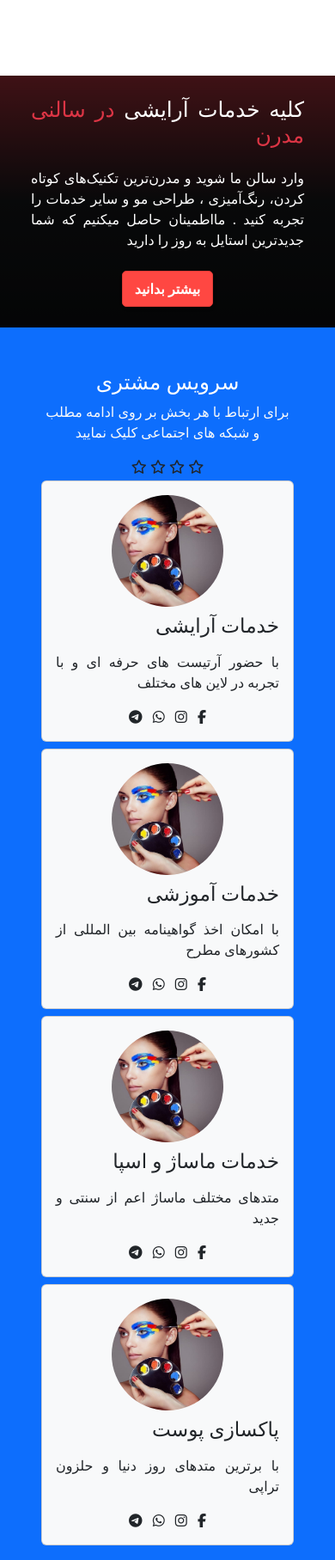
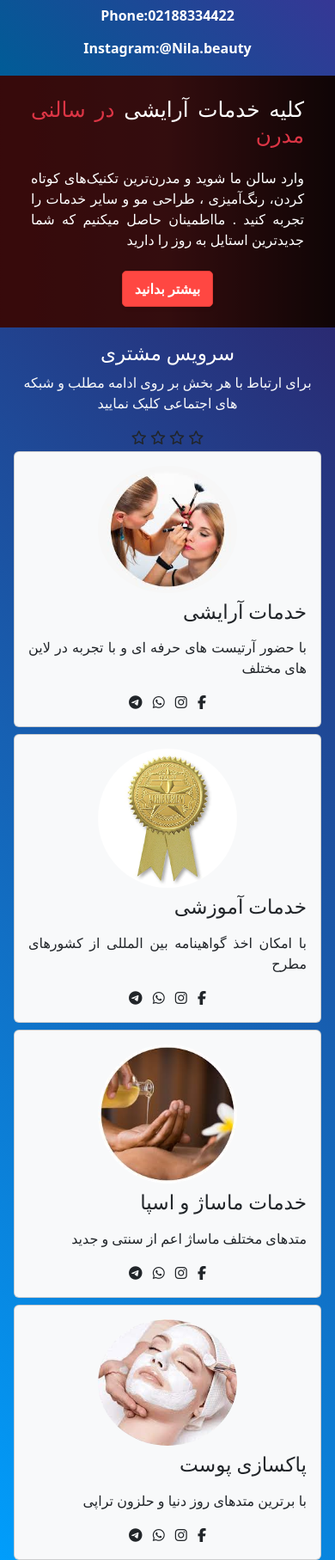
Before and after one commit to Narges-Fateh/Narges-Fateh.github.io, a plain HTML site: page index.html in a window 390 px wide. Shown: the top 1815 px of the page at 86% size. Drawn offline with nearby package versions, Linux system fonts and the light colour scheme.

Commit message:
linear gradient for banners

```diff
--- a/css/index.css
+++ b/css/index.css
@@ -182,3 +182,21 @@
 p,h1,h2,h3,h4{
     text-align: justify;
 }
+
+.backg-gra{
+    background: linear-gradient(45deg,#005C97,#363795);
+}
+.backg-gra2{
+    background: linear-gradient(90deg,#d62121,#c72c2c,#3a1111);
+}
+.backg-gra3{
+    background: linear-gradient(45deg,#009ffd,#2a2a72);
+}
+
+.nana{
+    padding-left: 0;
+    padding-right: 0;
+}
+.backg-gra4{
+    background: linear-gradient(45deg,#009ffd,#2a2a72);
+}
--- a/index.html
+++ b/index.html
@@ -57,7 +57,7 @@
 
 
 
-  <div class="container-fluid fir-stra text-white d-sm-block d-md-none text-center py-1 fw-bold ">
+  <div class="container-fluid backg-gra text-white d-sm-block d-md-none text-center py-1 fw-bold ">
     <div class="row">
 
       <div class="col-12">
@@ -106,7 +106,7 @@
 
 
 
-  <section class=" bg-dark ban2 text light p-4 text-center ">
+  <section class=" bg-dark ban2 text light p-4 text-center backg-gra2">
     <div class="container">
       <div class="row d-sm-flex align-items-center justify-content-center">
         <div class="col-sm-12 col-md-6">
@@ -123,8 +123,8 @@
 
 
 
-  <div class="container-fluid bg-primary p-5 d-sm-block d-md-none">
-    <h2 class="text-center text-white">سرویس مشتری</h2>
+  <div class="container-fluid bg-primary p-3 d-sm-block d-md-none backg-gra3">
+    <h3 class="text-center text-sm-center text-white">سرویس مشتری</h2>
     <p class="text-center text-light mb-3">برای ارتباط با هر بخش بر روی ادامه مطلب و شبکه های اجتماعی کلیک نمایید</p>
     <div class="text-center">
       <i class="fa-regular fa-star"></i>
@@ -137,7 +137,7 @@
 
         <div class="card bg-light my-1">
           <div class="card-body text-center">
-            <img src="images/makee.jpg" class="rounded-circle mb-2 w-50">
+            <img src="images/makeup-circle.jpg" class="rounded-circle mb-2 w-50">
             <h3 class="card-title mb-3">خدمات آرایشی</h3>
             <p class="card-text">با حضور آرتیست های حرفه ای و با تجربه در لاین های مختلف</p>
             <a href="#"><i class="fa-brands fa-facebook-f text-dark mx-1"></i></a>
@@ -159,7 +159,7 @@
 
         <div class="card bg-light my-1">
           <div class="card-body text-center">
-            <img src="images/makee.jpg" class="rounded-circle mb-2 w-50">
+            <img src="images/certificate.webp" class="rounded-circle mb-2 w-50">
             <h3 class="card-title mb-3">خدمات آموزشی</h3>
             <p class="card-text">با امکان اخذ گواهینامه بین المللی از کشورهای مطرح</p>
             <a href="#"><i class="fa-brands fa-facebook-f text-dark mx-1"></i></a>
@@ -183,7 +183,7 @@
 
         <div class="card bg-light my-1">
           <div class="card-body text-center">
-            <img src="images/makee.jpg" class="rounded-circle mb-2 w-50">
+            <img src="images/massage-oil.jpg" class="rounded-circle mb-2 w-50">
             <h3 class="card-title mb-3">خدمات ماساژ و اسپا</h3>
             <p class="card-text">متدهای مختلف ماساژ اعم از سنتی و جدید</p>
             <a href="#"><i class="fa-brands fa-facebook-f text-dark mx-1"></i></a>
@@ -202,7 +202,7 @@
 
         <div class="card bg-light my-1">
           <div class="card-body text-center">
-            <img src="images/makee.jpg" class="rounded-circle mb-2 w-50">
+            <img src="images/skin-therapy.jpg" class="rounded-circle mb-2 w-50">
             <h3 class="card-title mb-3">پاکسازی پوست</h3>
             <p class="card-text">با برترین متدهای روز دنیا و حلزون تراپی</p>
             <a href="#"><i class="fa-brands fa-facebook-f text-dark mx-1"></i></a>
@@ -239,7 +239,7 @@
 
 
 
-  <div class="container">
+  <div class="container mt-1">
     <div class="row">
 
       <div class="col-12 col-md-4 mt-md-2 text-md-center remove"><img src="images/bri.jpg" class="img-fluid"></div>
@@ -344,9 +344,9 @@
 
 
 
-    <div class="container-fluid p-5">
+    <div class="container-fluid p-5 backg-gra4">
       <div class="row align-items-center justify-content-between">
-        <div class="col-md"><img src="images/massagee.jpg" class="img-fluid w-75 rounded-1"></div>
+        <div class="col-md"><img src="images/wall.massage.png" class="img-fluid w-75 rounded-1"></div>
         <div class="col-md p-5">
           <h2>Lorem, ipsum dolor.</h2>
           <p>Lorem ipsum dolor sit amet consectetur adipisicing elit. Voluptatem nam vero harum dicta accusantium culpa
@@ -379,7 +379,7 @@
         <div class="col-md"><iframe
             src="https://www.google.com/maps/embed?pb=!1m18!1m12!1m3!1d3236.9142215654556!2d51.37250315071962!3d35.77748338007466!2m3!1f0!2f0!3f0!3m2!1i1024!2i768!4f13.1!3m3!1m2!1s0x3f8e07c767db7399%3A0xdef9e2cca40a2210!2sTehran%20Province%2C%20Tehran%2C%20District%202%2C%20E%2017th%20St%2C%2030%2C%20Iran!5e0!3m2!1sen!2suk!4v1666305951293!5m2!1sen!2suk"
             width="600" height="450" style="border:0;" allowfullscreen="" loading="lazy"
-            referrerpolicy="no-referrer-when-downgrade " class="w-75"></iframe></div>
+            referrerpolicy="no-referrer-when-downgrade " class="w-75 h-100"></iframe></div>
       </div>
     </div>
 
```
Also changed, not shown: images/certificate.webp (added), images/makeup-circle.jpg (added), images/massage-oil.jpg (added), images/massage-png.jpg (added), images/massage-wo.jpg (added), images/skin-therapy.jpg (added), images/wall.massage.png (added), images/workshop.jpg (added).
